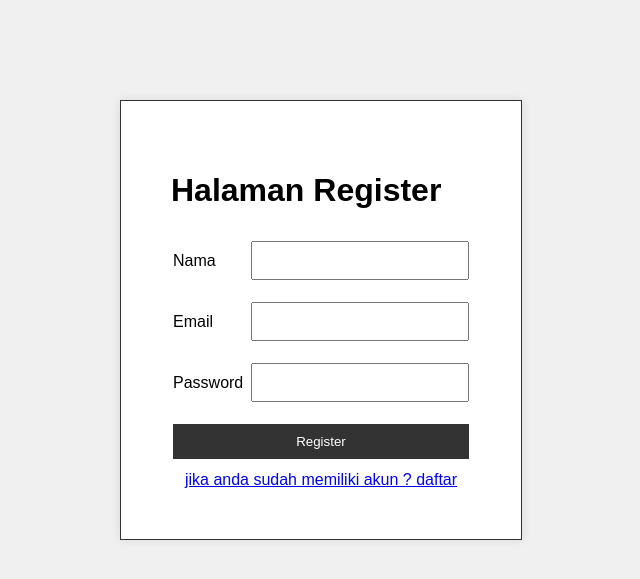
After one commit to PappaIkan/tiket_online, a PHP site: page /register.php in a window 1280 px wide. The commit adds this page. Shown: the top 579 px of the page, without its empty margins (319-959 px from the left). Run offline with PHP 8.4, Linux system fonts and the light colour scheme.

Commit message:
Register cuyyyy

```diff
--- /dev/null
+++ b/register.php
@@ -0,0 +1,117 @@
+<?php
+require_once 'connection.php';
+session_start();
+
+// Proses registrasi
+if (isset($_POST["register"])) {
+    $name = $_POST["name"];
+    $email = $_POST["email"];
+    $password = $_POST["password"];
+    $role = 'user';  // Menetapkan role sebagai 'user' secara default
+
+    // Gunakan prepared statement untuk menghindari SQL injection
+    $stmt = $conn->prepare("INSERT INTO users (name, email, password, role) VALUES (?, ?, ?, ?)");
+    $stmt->bind_param("ssss", $name, $email, $password, $role); // Mengikat parameter name, email, password, dan role
+    if ($stmt->execute()) {
+        $_SESSION['login'] = true;
+        $_SESSION['email'] = $email;
+        $_SESSION['username'] = $name;
+        $_SESSION['id'] = $stmt->insert_id;
+        $_SESSION['role'] = $role;
+
+        header("Location: index.php");
+        exit;
+    } else {
+        $error = true;
+    }
+}
+?>
+
+<!DOCTYPE html>
+<html lang="en">
+<head>
+    <meta charset="UTF-8">
+    <title>Halaman Register</title>
+    <style>
+        body {
+            font-family: Arial, Helvetica, sans-serif;
+            background-color: #f0f0f0;
+            margin: 0;
+            padding: 0;
+        }
+
+        .inner {
+            margin: 100px auto;
+            padding: 50px;
+            width: 300px;
+            border: 1px solid #333;
+            background-color: #fff;
+            box-shadow: 0px 0px 10px rgba(0, 0, 0, 0.1);
+        }
+
+        h1 {
+            margin-bottom: 20px;
+        }
+
+        table {
+            width: 100%;
+        }
+
+        table td {
+            padding: 10px 0;
+        }
+
+        input[type="text"], input[type="email"], input[type="password"] {
+            width: 100%;
+            padding: 10px;
+            box-sizing: border-box;
+        }
+
+        input[type="submit"] {
+            width: 100%;
+            padding: 10px;
+            background-color: #333;
+            color: white;
+            border: none;
+            cursor: pointer;
+        }
+
+        input[type="submit"]:hover {
+            background-color: #555;
+        }
+
+        .error {
+            color: red;
+            font-style: italic;
+        }
+    </style>
+</head>
+<body>
+    <div class="inner">
+        <h1>Halaman Register</h1>
+        <?php if (isset($error)): ?>
+            <p class="error">Terjadi kesalahan saat registrasi</p>
+        <?php endif; ?>
+        <form action="" method="post">
+            <table border=0 cellpadding=5>
+                <tr>
+                    <td><label for="name">Nama</label></td>
+                    <td><input type="text" name="name" id="name" required></td>
+                </tr>
+                <tr>
+                    <td><label for="email">Email</label></td>
+                    <td><input type="email" name="email" id="email" required></td>
+                </tr>
+                <tr>
+                    <td><label for="password">Password</label></td>
+                    <td><input type="password" name="password" id="password" required></td>
+                </tr>
+                <tr>
+                    <td colspan="2"><input type="submit" name="register" value="Register"></td>
+                </tr>
+            </table>
+            <div style="text-align:center;"><a href="login.php">jika anda sudah memiliki akun ? <a href="login.php" style="color:blue">daftar</a></a></div>
+        </form>
+    </div>
+</body>
+</html>
```
Also changed, not shown: login.php (+8 -5 lines).
